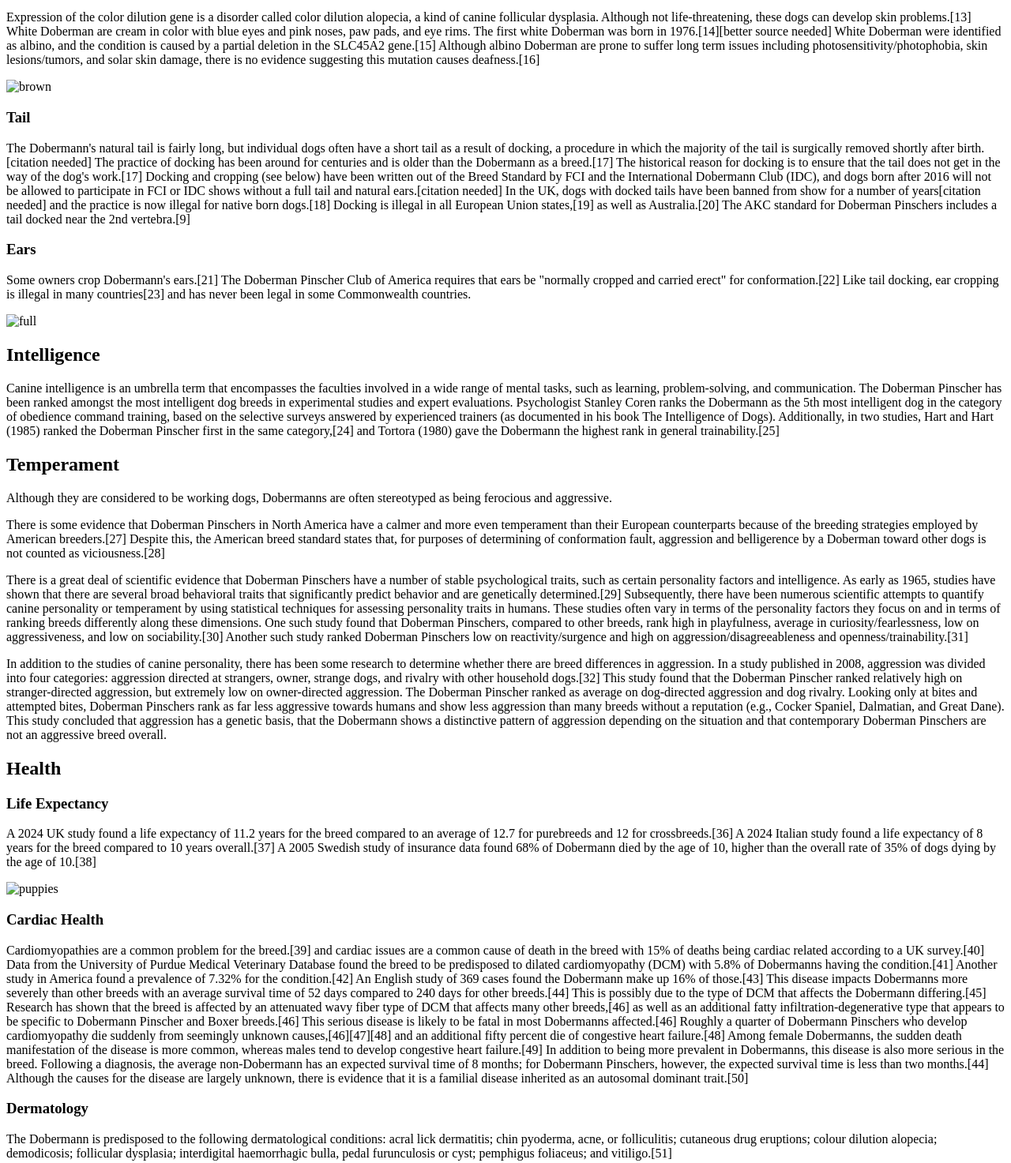
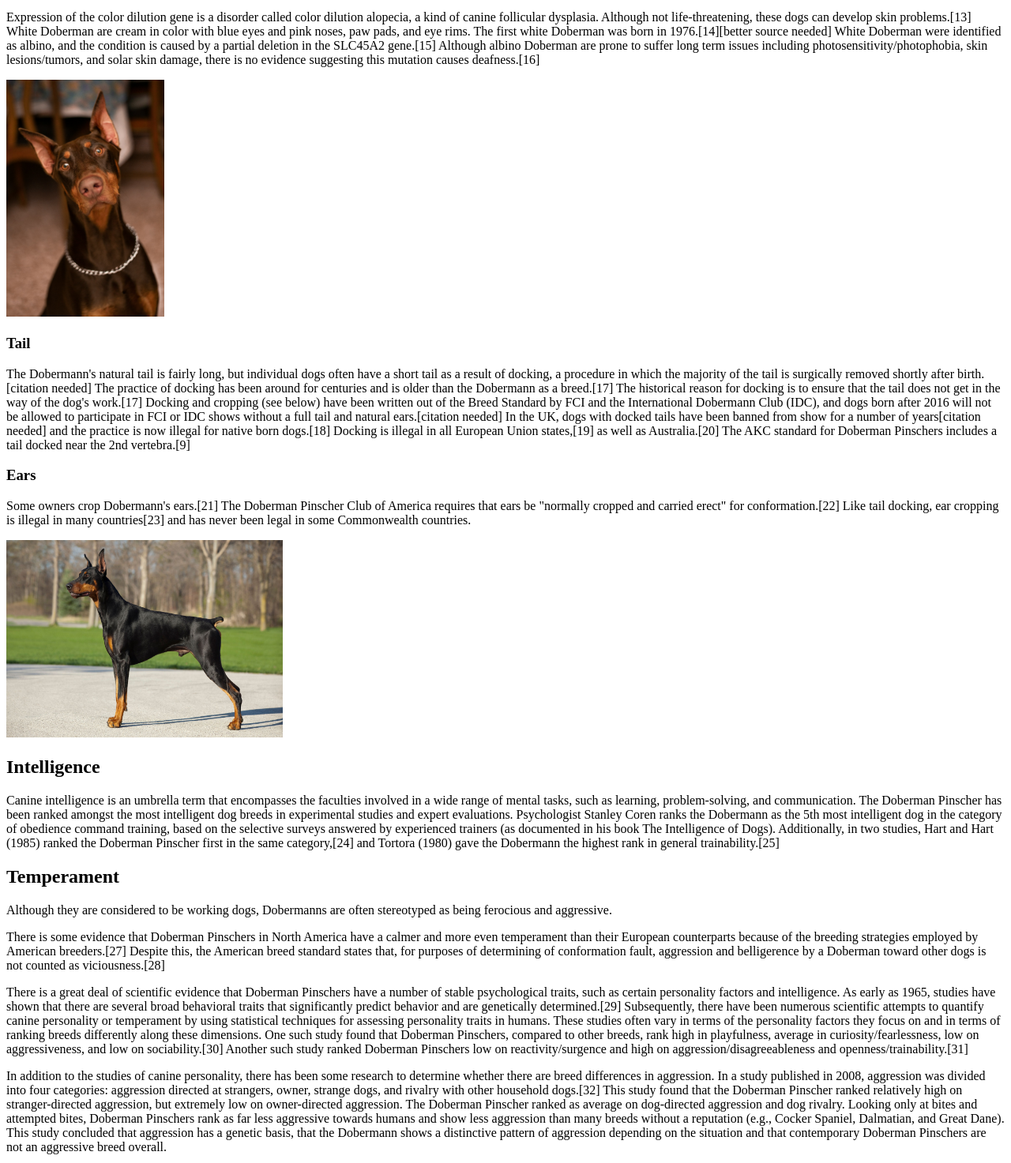
Before and after one commit to anshikagwalia/anshikagwalia.github.io, a plain HTML site: page wa/wa_3.html in a window 1280 px wide. Shown: the part 1346-2819 px from the top of the page at 79% size. Drawn offline with Linux system fonts and the light colour scheme.

Commit message:
Update wa_3.html

```diff
--- a/wa/wa_3.html
+++ b/wa/wa_3.html
@@ -49,14 +49,14 @@
     <p>Expression of the color dilution gene is a disorder called color dilution alopecia, a kind of canine follicular dysplasia. Although not life-threatening, these dogs can develop skin problems.[13]
 
         White Doberman are cream in color with blue eyes and pink noses, paw pads, and eye rims. The first white Doberman was born in 1976.[14][better source needed] White Doberman were identified as albino, and the condition is caused by a partial deletion in the SLC45A2 gene.[15] Although albino Doberman are prone to suffer long term issues including photosensitivity/photophobia, skin lesions/tumors, and solar skin damage, there is no evidence suggesting this mutation causes deafness.[16]</p>
-        <img src="img\brown.jpg" alt="brown" width="200" height="300">
+        <img src="/img/brown.jpg" alt="brown" width="200" height="300">
         <h3 id="Tail">Tail</h3>
     <p>The Dobermann's natural tail is fairly long, but individual dogs often have a short tail as a result of docking, a procedure in which the majority of the tail is surgically removed shortly after birth.[citation needed]
 
         The practice of docking has been around for centuries and is older than the Dobermann as a breed.[17] The historical reason for docking is to ensure that the tail does not get in the way of the dog's work.[17] Docking and cropping (see below) have been written out of the Breed Standard by FCI and the International Dobermann Club (IDC), and dogs born after 2016 will not be allowed to participate in FCI or IDC shows without a full tail and natural ears.[citation needed] In the UK, dogs with docked tails have been banned from show for a number of years[citation needed] and the practice is now illegal for native born dogs.[18] Docking is illegal in all European Union states,[19] as well as Australia.[20] The AKC standard for Doberman Pinschers includes a tail docked near the 2nd vertebra.[9]</p>
     <h3 id="Ears">Ears</h3>
     <p>Some owners crop Dobermann's ears.[21] The Doberman Pinscher Club of America requires that ears be "normally cropped and carried erect" for conformation.[22] Like tail docking, ear cropping is illegal in many countries[23] and has never been legal in some Commonwealth countries.</p>
-    <img src="img\full.jpg" alt="full" width="350" height="250">
+    <img src="/img/full.jpg" alt="full" width="350" height="250">
     <h2 id="Intelligence">Intelligence</h2>
     <p>Canine intelligence is an umbrella term that encompasses the faculties involved in a wide range of mental tasks, such as learning, problem-solving, and communication. The Doberman Pinscher has been ranked amongst the most intelligent dog breeds in experimental studies and expert evaluations. Psychologist Stanley Coren ranks the Dobermann as the 5th most intelligent dog in the category of obedience command training, based on the selective surveys answered by experienced trainers (as documented in his book The Intelligence of Dogs). Additionally, in two studies, Hart and Hart (1985) ranked the Doberman Pinscher first in the same category,[24] and Tortora (1980) gave the Dobermann the highest rank in general trainability.[25]</p>
     <h2 id="Temperament">Temperament</h2>
@@ -67,7 +67,7 @@
     <h2 id="Health">Health</h2>
     <h3 id="LifeExpectancy">Life Expectancy</h3>
     <p>A 2024 UK study found a life expectancy of 11.2 years for the breed compared to an average of 12.7 for purebreeds and 12 for crossbreeds.[36] A 2024 Italian study found a life expectancy of 8 years for the breed compared to 10 years overall.[37] A 2005 Swedish study of insurance data found 68% of Dobermann died by the age of 10, higher than the overall rate of 35% of dogs dying by the age of 10.[38]</p>
-    <img src="img/puppydobermann.jpg" alt="puppies" width="300" height="200">
+    <img src="/img/puppydobermann.jpg" alt="puppies" width="300" height="200">
     <h3 id="CardiacHealth">Cardiac Health</h3>
     <p>Cardiomyopathies are a common problem for the breed.[39] and cardiac issues are a common cause of death in the breed with 15% of deaths being cardiac related according to a UK survey.[40] Data from the University of Purdue Medical Veterinary Database found the breed to be predisposed to dilated cardiomyopathy (DCM) with 5.8% of Dobermanns having the condition.[41] Another study in America found a prevalence of 7.32% for the condition.[42] An English study of 369 cases found the Dobermann make up 16% of those.[43] This disease impacts Dobermanns more severely than other breeds with an average survival time of 52 days compared to 240 days for other breeds.[44] This is possibly due to the type of DCM that affects the Dobermann differing.[45] Research has shown that the breed is affected by an attenuated wavy fiber type of DCM that affects many other breeds,[46] as well as an additional fatty infiltration-degenerative type that appears to be specific to Dobermann Pinscher and Boxer breeds.[46] This serious disease is likely to be fatal in most Dobermanns affected.[46]
 
@@ -80,7 +80,7 @@
     <p>A North American study reviewing over a million dogs examined at veterinary teaching hospitals found the Dobermann to have a noticeably lower prevalence of hip dysplasia with 1.34% of Dobermanns having hip dysplasia compared to 3.52% overall.[58] Another North American study of over 1,000,000 and 250,000 hip and elbow scans found the Dobermann to be among the 15 breeds least likely to have both hip and elbow dysplasia. 5.7% of Dobermanns over the age of 2 years had hip dysplasia and 0.8% had elbow dysplasia.[59]
 
         A US study of the records of over 90,000 dogs found the Dobermann to be predisposed to intervertebral disc disease (IVDD), with 12.7% of Dobermanns having the condition compared to 4.43% for mixed-breeds.</p>
-    <img src="img\Skeleton-Doberman.jpg" alt="full" width="350" height="250">
+    <img src="/img/Skeleton-Doberman.jpg" alt="full" width="350" height="250">
 <h2 id="Seemore">See more!</h2>
 <a href="https://en.wikipedia.org/wiki/Puppy">Click here! for more about the puppies</a>
 <br>
```
